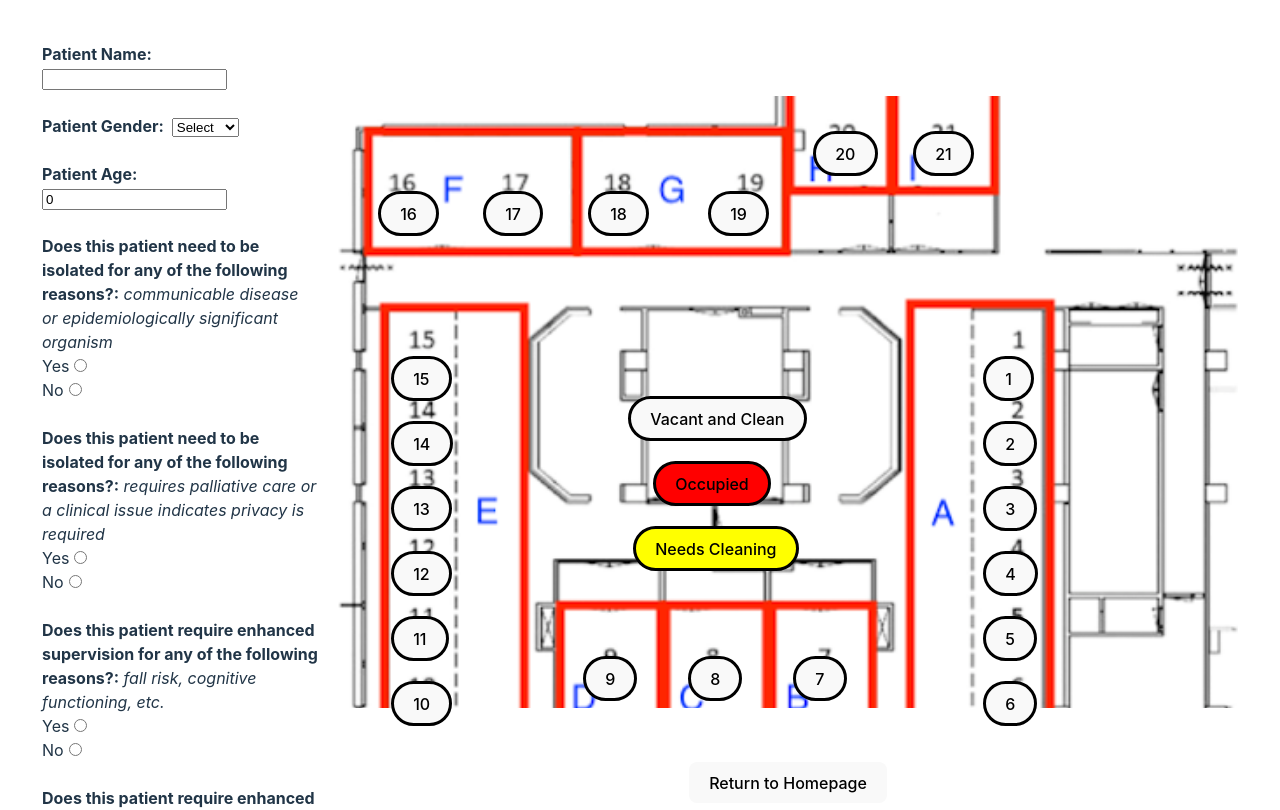
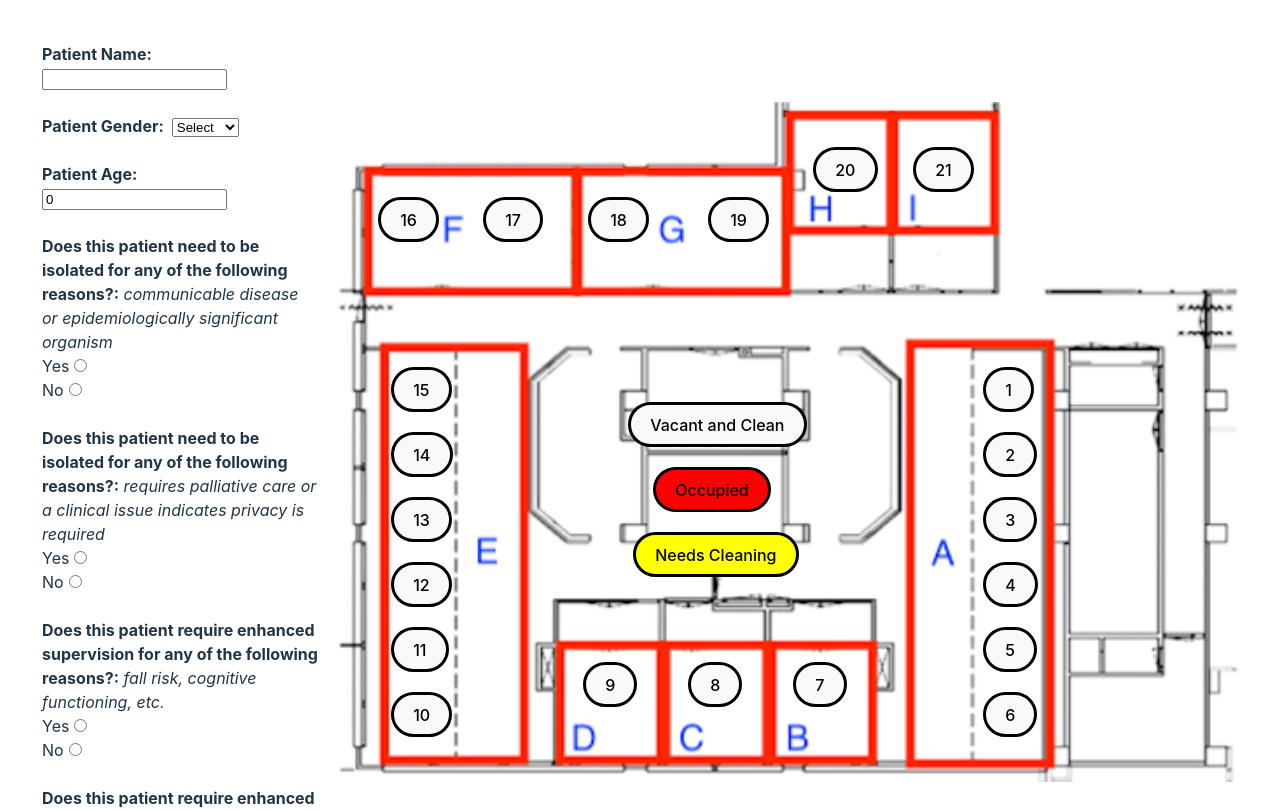
Before and after one commit to ColinG03/HackTheGlobe, a React (Vite) app in the folder HTG-Frontend/: page /patient-info in a window 1280 px wide. Shown: the top 810 px of the page. Built offline with nearby package versions, Linux system fonts and the light colour scheme.

Commit message:
Fixed name switching bug

```diff
--- a/HTG-Frontend/src/Map.jsx
+++ b/HTG-Frontend/src/Map.jsx
@@ -12,7 +12,7 @@ const Map = ({ pName, pGender, pAge, bedNo }) => {
         setPatientsList(() => {
             let newList = {};
             for(let i = 1; i<22; i++){
-                newList[i] = {pName: '', pGender: '', pAge: null, status: 'Vacant and Clean'}
+                newList[i] = {pName: null, pGender: null, pAge: null, status: 'Vacant and Clean'}
             }
             return newList;
         });
@@ -33,7 +33,7 @@ const Map = ({ pName, pGender, pAge, bedNo }) => {
             });
         }
 
-    }, [pName, pGender, bedNo])
+    }, [bedNo])
 
     const handleBedClick = (bedNumber) => {
         setSelectedBed(bedNumber);
--- a/HTG-Frontend/src/PatientForm.jsx
+++ b/HTG-Frontend/src/PatientForm.jsx
@@ -59,17 +59,17 @@ function PatientForm() {
         setBedNo(data.bed);
     };
 
-    // const preventNegatives = (e) => {
-    //     if(e.code === 'Minus') {
-    //         e.preventDefault();
-    //     }
-    // };
-    // const preventPastedNegatives = (e) => {
-    //     const val = parseFloat(e.target.value);
-    //     if (val < 0){
-    //         e.preventDefault();
-    //     }
-    // }
+    const preventNegatives = (e) => {
+        if(e.code === 'Minus') {
+            e.preventDefault();
+        }
+    };
+    const preventPastedNegatives = (e) => {
+        const val = parseFloat(e.target.value);
+        if (val < 0){
+            e.preventDefault();
+        }
+    }
 
     return (
         <div className='form-map-container'>
--- a/HTG-Frontend/src/styles/Map.css
+++ b/HTG-Frontend/src/styles/Map.css
@@ -13,7 +13,7 @@
 
 .container {
     width: 900px;
-    height: 90vh;
+    height: 800px;
     display: flex;
     justify-content: center;
     align-items: center;
@@ -26,27 +26,27 @@
 }
 
 .bed-label1 {
-    top: 260px;
+    top: 265px;
     left: 645px;
 }
 .bed-label2 {
-    top: 325px;
+    top: 330px;
     left: 645px;
 }
 .bed-label3 {
-    top: 390px;
+    top: 395px;
     left: 645px;
 }
 .bed-label4 {
-    top: 455px;
+    top: 460px;
     left: 645px;
 }
 .bed-label5 {
-    top: 520px;
+    top: 525px;
     left: 645px;
 }
 .bed-label6 {
-    top: 585px;
+    top: 590px;
     left: 645px;
 }
 .bed-label7 {
@@ -62,27 +62,27 @@
     left: 245px;
 }
 .bed-label10 {
-    top: 585px;
+    top: 590px;
     left: 53px;
 }
 .bed-label11 {
-    top: 520px;
+    top: 525px;
     left: 53px;
 }
 .bed-label12 {
-    top: 455px;
+    top: 460px;
     left: 53px;
 }
 .bed-label13 {
-    top: 390px;
+    top: 395px;
     left: 53px;
 }
 .bed-label14 {
-    top: 325px;
+    top: 330px;
     left: 53px;
 }
 .bed-label15 {
-    top: 260px;
+    top: 265px;
     left: 53px;
 }
 .bed-label16 {
@@ -102,11 +102,11 @@
     left: 370px;
 }
 .bed-label20 {
-    top: 35px;
+    top: 45px;
     left: 475px;
 }
 .bed-label21 {
-    top: 35px;
+    top: 45px;
     left: 575px;
 }
 
```
Also changed, not shown: 2 other files (tests, documents, lock files or other folders).
